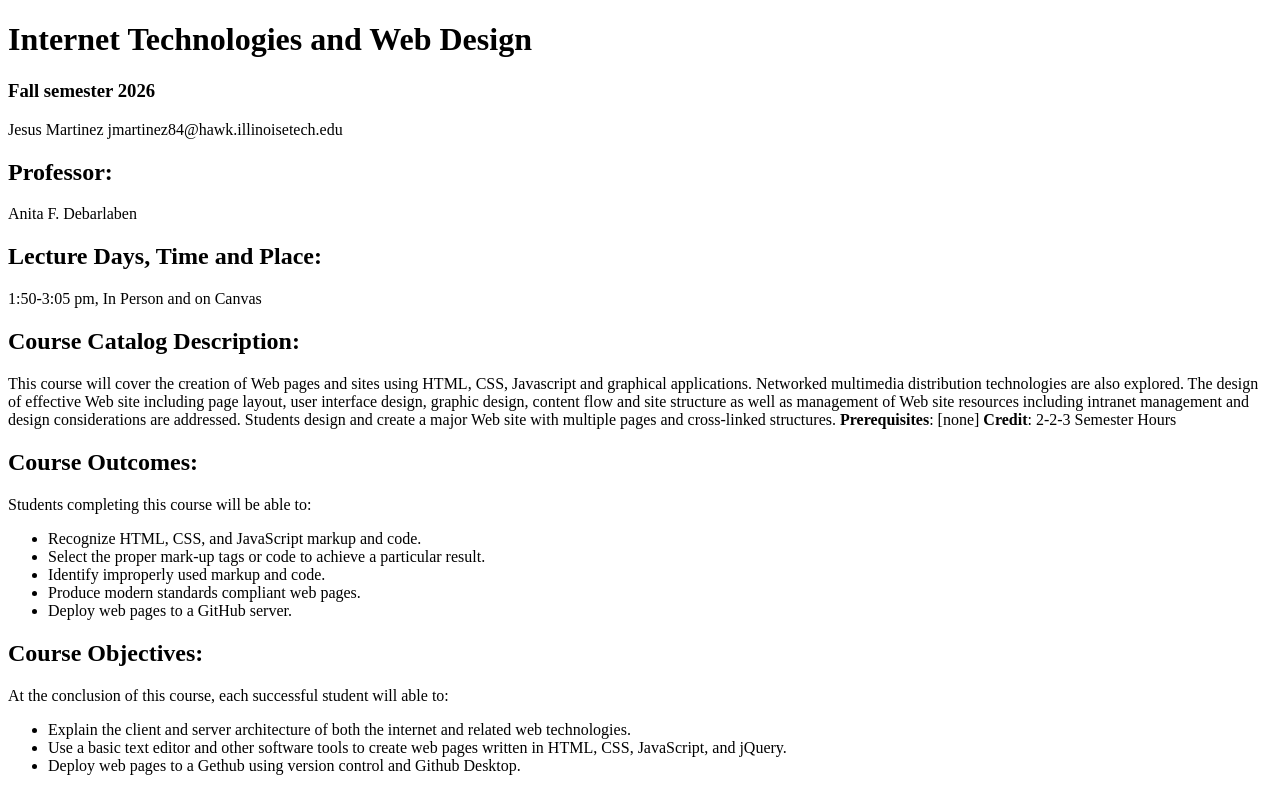
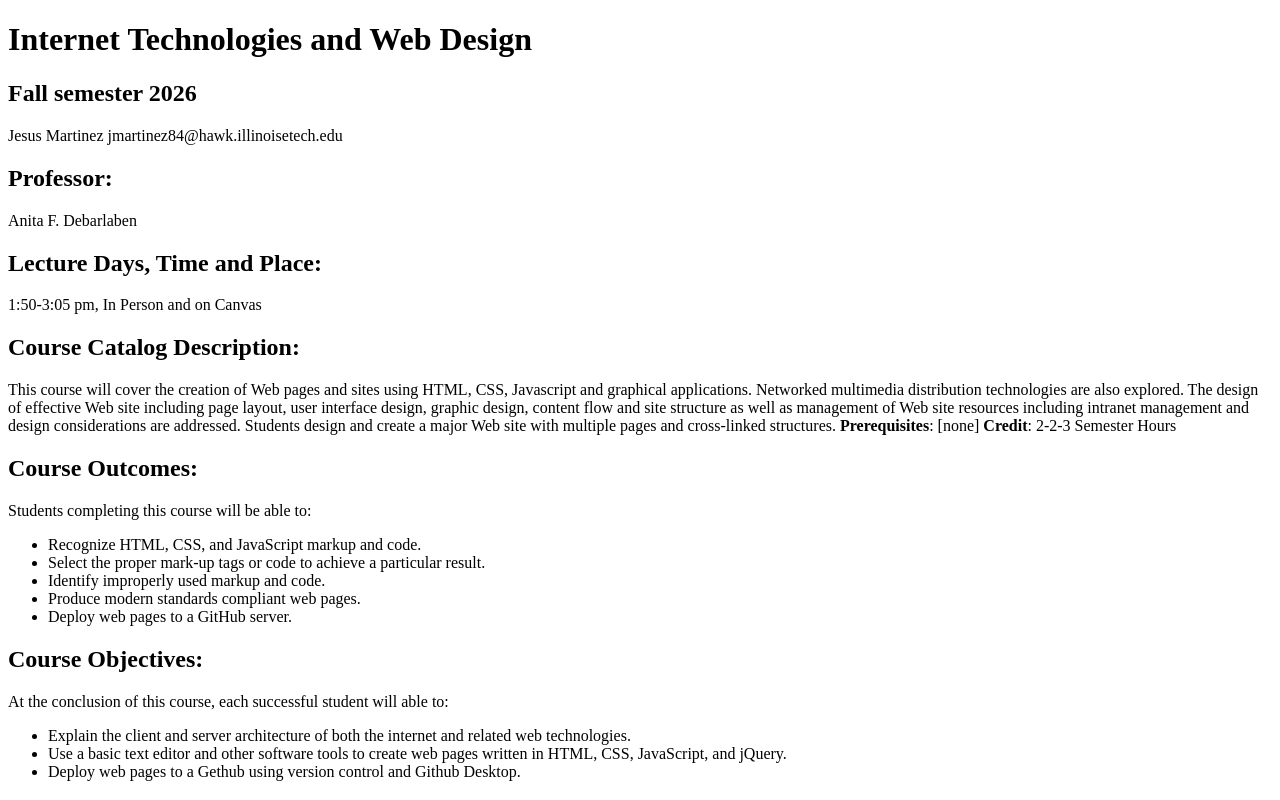
Before and after one commit to iiijim/webdev_lab2, a plain HTML site: page index.html in a window 1280 px wide. Drawn offline with Linux system fonts and the light colour scheme.

Commit message:
changed h3 to h2 on line 18 as an experiment for the validator

```diff
--- a/index.html
+++ b/index.html
@@ -15,7 +15,7 @@
   <header>
 
     <h1>Internet Technologies and Web Design</h1>
-    <h3>Fall semester 2026</h3>
+    <h2>Fall semester 2026</h2>
 
   </header>
 
```
